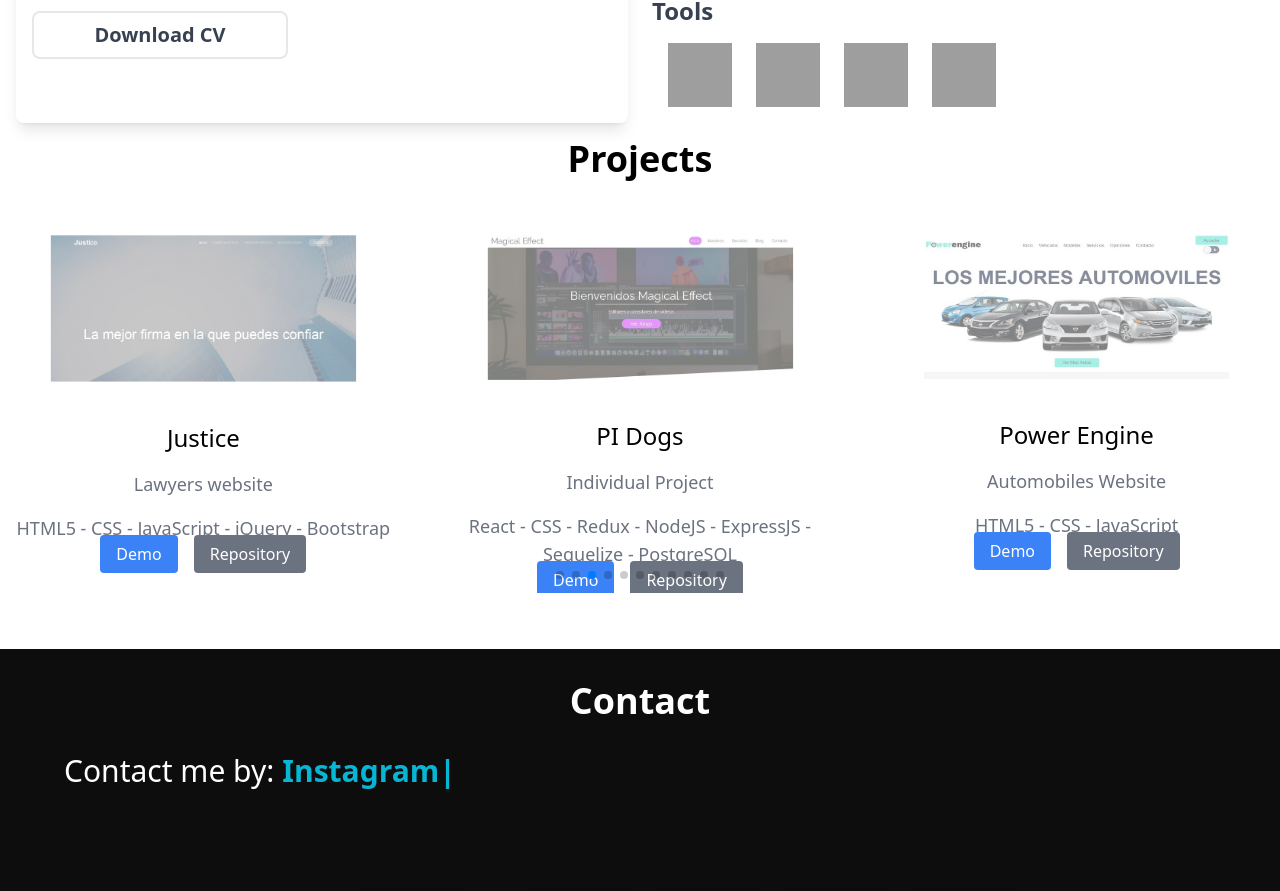
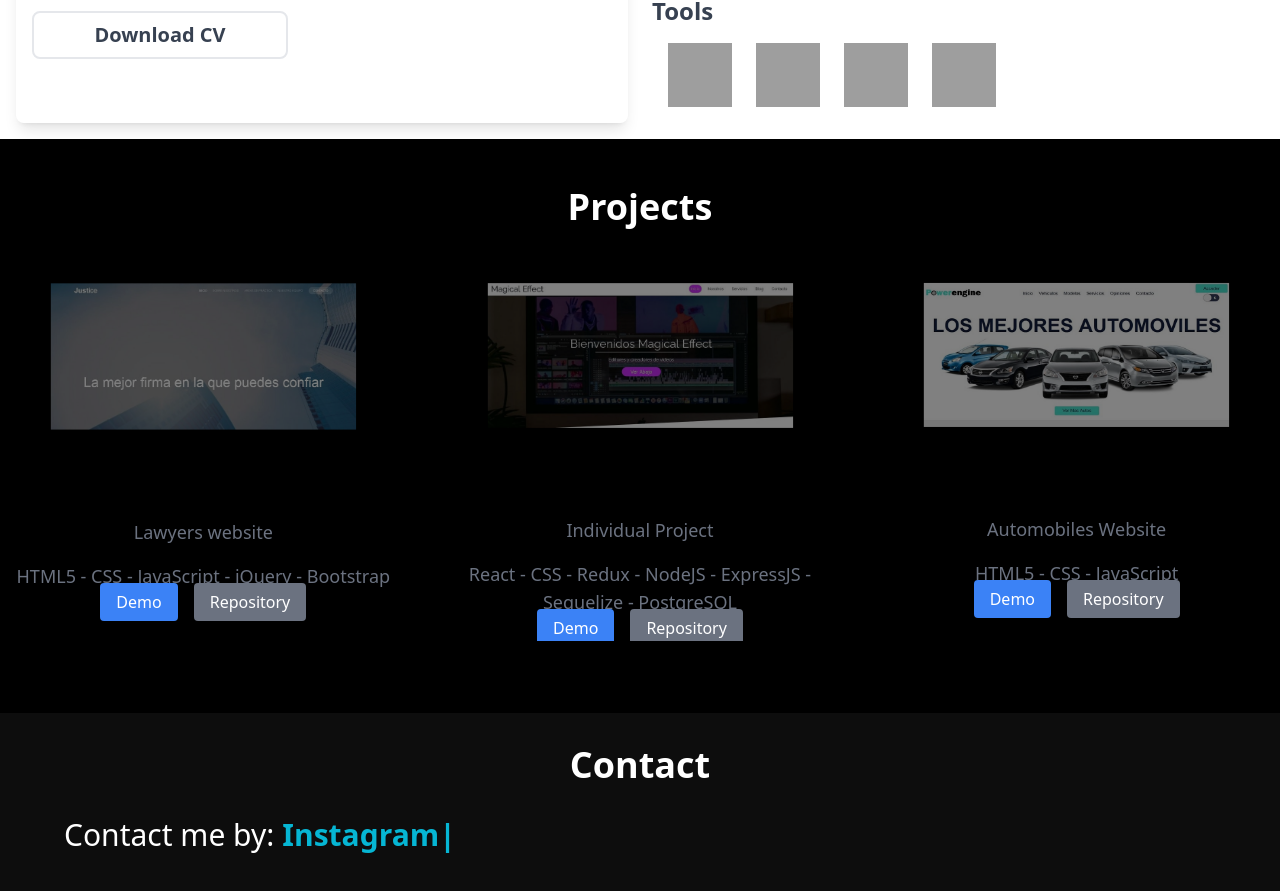
Before and after one commit to kevinmsavsani/portfolio, a React (Vite) app: page / in a window 1280 px wide. Shown: the part 1473-2364 px from the top of the page. Built offline with nearby package versions, Linux system fonts and the light colour scheme; grey boxes are pictures that could not be loaded.

Commit message:
updated project

```diff
--- a/src/components/ProjectsSection.tsx
+++ b/src/components/ProjectsSection.tsx
@@ -7,11 +7,10 @@ import { FormattedMessage } from 'react-intl';
 
 /* Swiper */
 import { Swiper, SwiperSlide } from 'swiper/react';
-import { Autoplay, Pagination } from 'swiper/modules';
+import { Autoplay } from 'swiper/modules';
 // import Swiper and modules styles
 import 'swiper/css';
 import 'swiper/css/autoplay';
-import 'swiper/css/pagination';
 
 import { Button } from '@headlessui/react';
 
@@ -108,8 +107,8 @@ export const projects = [
 
 const ProjectsSection: React.FC = () => {
   return (
-        <section id="projects">
-            <h2 className="text-4xl font-bold text-center mb-8">
+        <section id="projects" className='bg-black py-12'>
+            <h2 className="text-white text-4xl font-bold text-center mb-8">
                 <FormattedMessage
                     id='projects'
                     defaultMessage='Projects'
@@ -125,10 +124,7 @@ const ProjectsSection: React.FC = () => {
                         delay: 2500,
                         disableOnInteraction: false,
                     }}
-                    pagination={{
-                        clickable: true,
-                    }}
-                    modules={[Pagination, Autoplay]}
+                    modules={[Autoplay]}
                     breakpoints={{
                         0: {
                             slidesPerView: 1,
@@ -161,7 +157,7 @@ const ProjectsSection: React.FC = () => {
                     ))}
                 </Swiper>
             </div>
-            <div className='flex justify-center items-center w-full h-full my-4'>
+            <div className='flex justify-center items-center w-full h-full'>
                 <Link to="/project">
                     <Button />
                 </Link>
```
